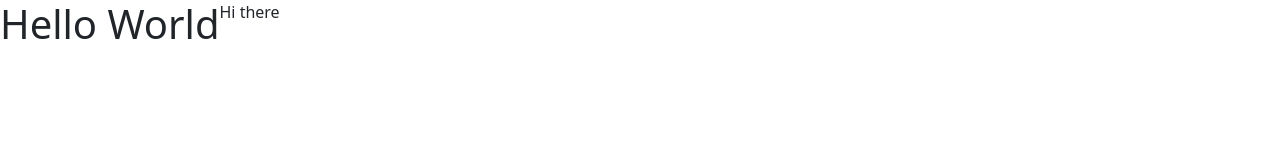
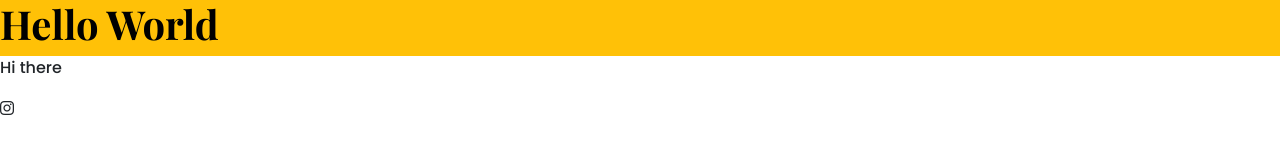
Before and after one commit to AtousaN/Responsive, a plain HTML site: page index.html in a window 1280 px wide. Drawn offline with nearby package versions, Linux system fonts and the light colour scheme.

Commit message:
Reorganized the HTML head

```diff
--- a/index.html
+++ b/index.html
@@ -3,6 +3,8 @@
   <head>
     <meta charset="UTF-8" />
     <meta name="viewport" content="width=device-width, initial-scale=1.0" />
+    <title>Document</title>
+
     <link
       href="https://cdn.jsdelivr.net/npm/bootstrap@5.3.2/dist/css/bootstrap.min.css"
       rel="stylesheet"
@@ -15,7 +17,7 @@
       href="https://fonts.googleapis.com/css2?family=Playfair+Display:wght@500;700&family=Poppins:wght@500;700&display=swap"
       rel="stylesheet"
     />
-    <link rel="stylesheet" href="style.css" />
+    <link rel="stylesheet" href="styles/portfolio.css" />
     <script
       src="https://cdn.jsdelivr.net/npm/bootstrap@5.3.2/dist/js/bootstrap.bundle.min.js"
       integrity="sha384-C6RzsynM9kWDrMNeT87bh95OGNyZPhcTNXj1NW7RuBCsyN/o0jlpcV8Qyq46cDfL"
@@ -25,12 +27,12 @@
       src="https://kit.fontawesome.com/a146a30c45.js"
       crossorigin="anonymous"
     ></script>
-    <title>Document</title>
   </head>
   <body>
-    <div class="d-flex">
+    <div class="d-flex bg-warning">
       <h1>Hello World</h1>
-      <p>Hi there</p>
     </div>
+    <p>Hi there</p>
+    <i class="fab fa-instagram"></i>
   </body>
 </html>
```
Also changed, not shown: styles/portfolio.css (renamed from portfolio.css).
